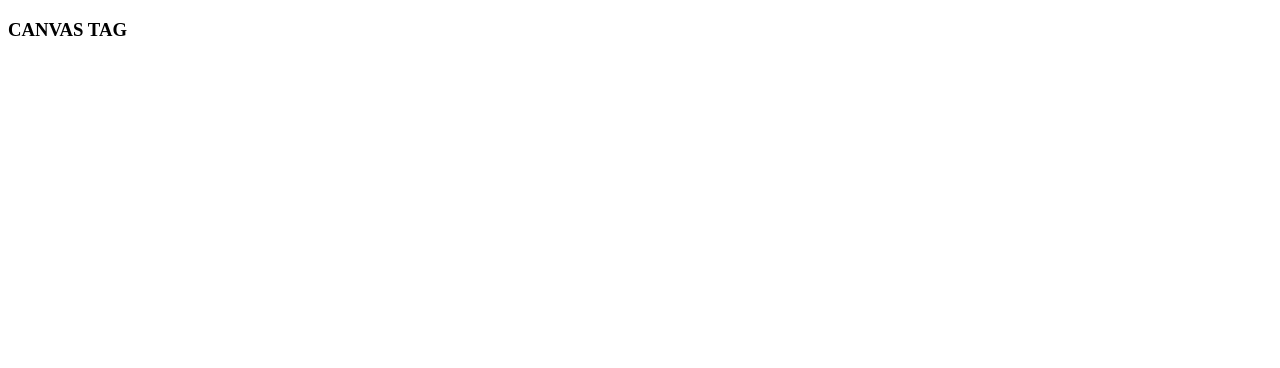
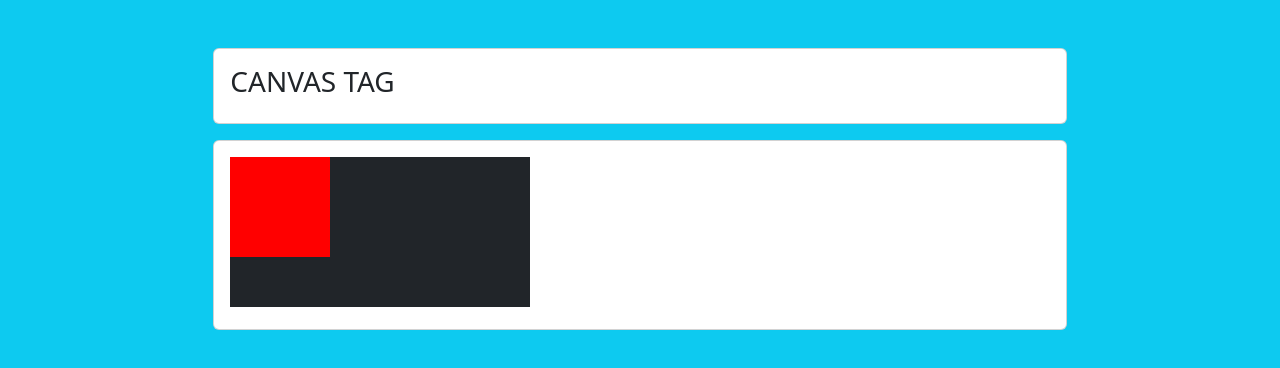
Before and after one commit to Satyum-Singh/Chart-JS, a website: page index2.html in a window 1280 px wide. Drawn offline with nearby package versions, Linux system fonts and the light colour scheme.

Commit message:
working on some properties of canvas.

```diff
--- a/index2.html
+++ b/index2.html
@@ -4,6 +4,7 @@
     <meta charset="UTF-8">
     <meta name="viewport" content="width=device-width, initial-scale=1.0">
     <title>Canvas Tag</title>
+    <link href="https://cdn.jsdelivr.net/npm/bootstrap@5.3.2/dist/css/bootstrap.min.css" rel="stylesheet" integrity="sha384-T3c6CoIi6uLrA9TneNEoa7RxnatzjcDSCmG1MXxSR1GAsXEV/Dwwykc2MPK8M2HN" crossorigin="anonymous">
 </head>
 <body class="bg-info">
     <div class="my-5">
@@ -15,9 +16,19 @@
             </div>
             <div class="card mb-3">
                 <div class="card-body">
-                    <canvas id="myChart"></canvas>
+                    <canvas id="myChart" class="bg-dark"></canvas>
                 </div>
         </div>
     </div>
+
+    <script>
+        const chart = document.getElementById('myChart').getContext('2d');
+        chart.fillStyle='#FF0000';
+        chart.fillRect(0,0,100,100);
+
+
+
+    </script>
+
 </body>
 </html>
```
